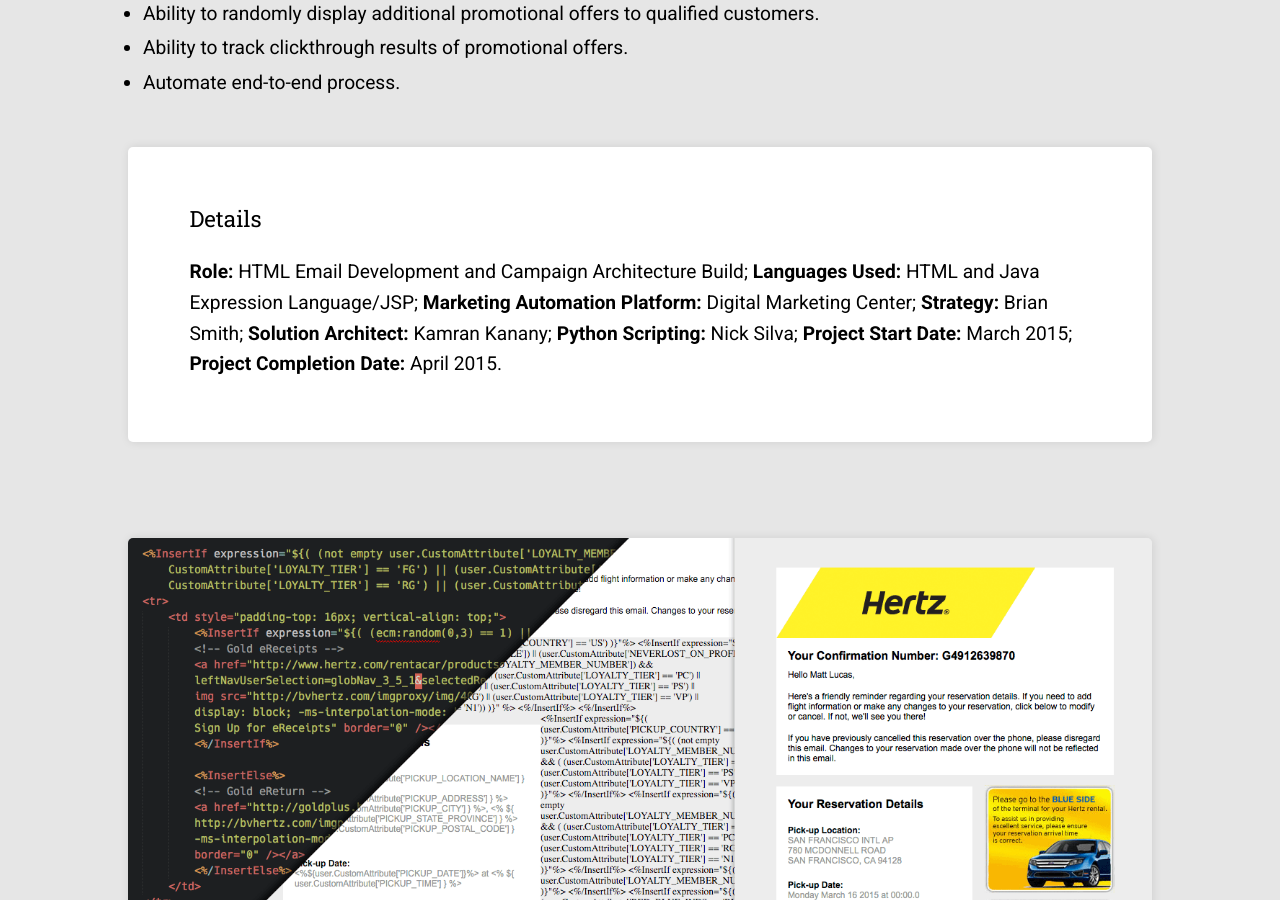
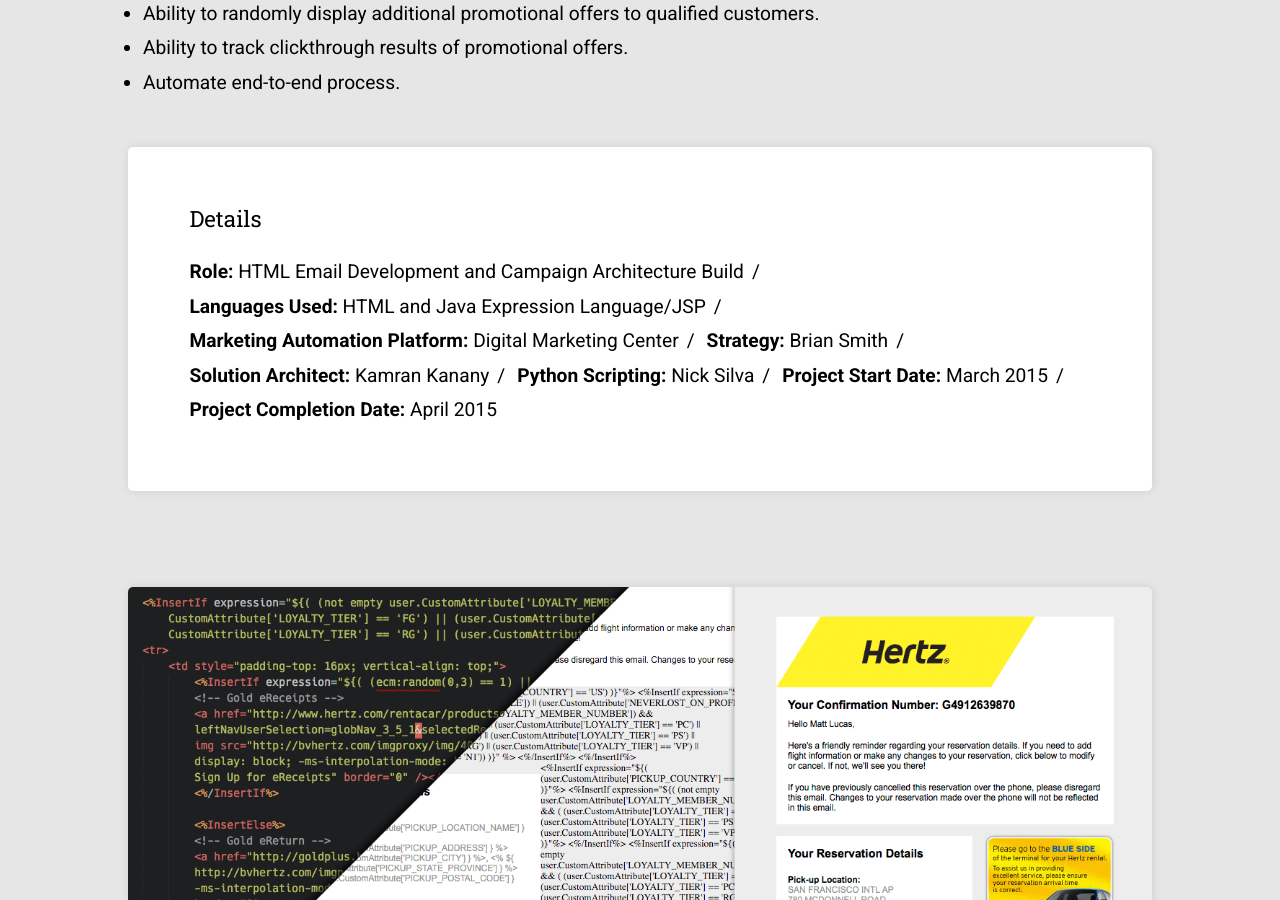
Before and after one commit to mattdavidlucas/mattdavidlucas.github.io, a Jekyll site: the page built from hertz-bon-voyage-poc.html, in a window 1280 px wide and 900 px high, scrolled down 554 px. Built offline with Jekyll 4.4.1, drawn with Linux system fonts in a browser that asks for light colours; nearby versions of some CDN libraries.

Commit message:
Add front matter for Details module.

```diff
--- a/hertz-bon-voyage-poc.html
+++ b/hertz-bon-voyage-poc.html
@@ -22,7 +25,11 @@
 	<section class="details">
 		<h4>Details</h4>
 
-		<p><strong>Role:</strong> HTML Email Development and Campaign Architecture Build; <strong>Languages Used:</strong> HTML and Java Expression Language/JSP; <strong>Marketing Automation Platform:</strong> Digital Marketing Center; <strong>Strategy:</strong> Brian Smith; <strong>Solution Architect:</strong> Kamran Kanany; <strong>Python Scripting:</strong> Nick Silva; <strong>Project Start Date:</strong> March 2015; <strong>Project Completion Date:</strong> April 2015.</p>
+		<ul>
+			{% for detail in project_details %}
+			<li>{{detail}}</li>
+			{% endfor %}
+		</ul>
 	</section>
 
 	<figure>
```
Also changed, not shown: other parts of hertz-bon-voyage-poc.html (+3 -0 lines).
